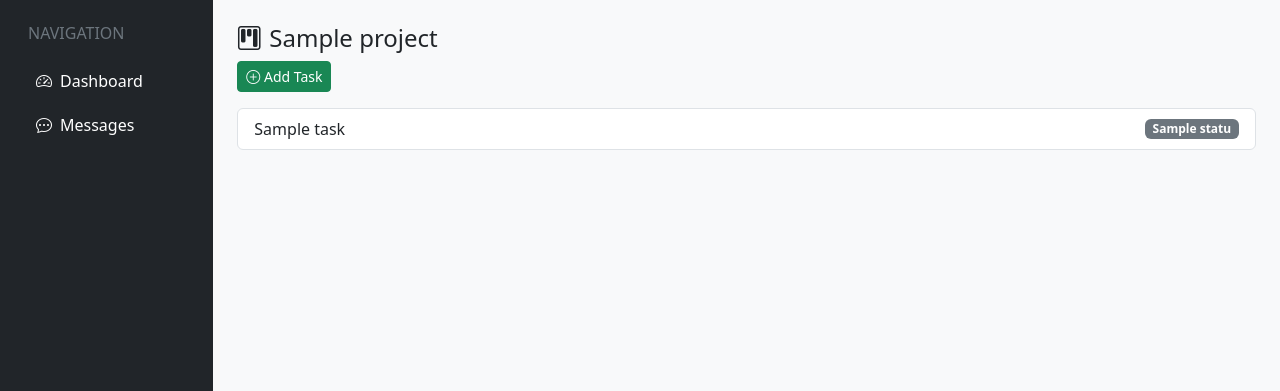
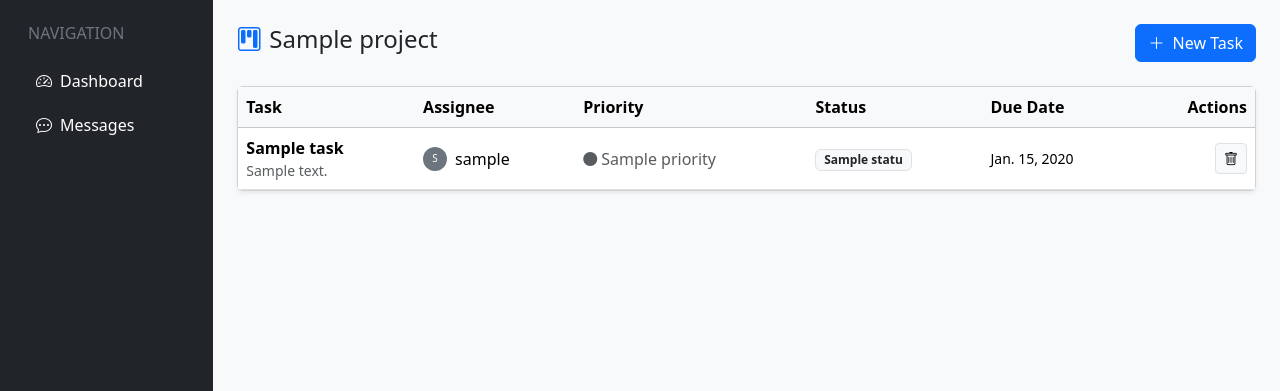
Before and after one commit to Tanvi-Bagwe/project-management-django, a Django app: page /projects/1/ in a window 1280 px wide. Shown: the part 56-447 px from the top of the page. Run offline with Django 5.2, Linux system fonts and the light colour scheme; a user stored in the database is signed in; tables that the repository leaves empty hold one stand-in row (values such as "Sample post").

Commit message:
task delete flow project creation flow create task button from the dashboard

```diff
--- a/templates/dashboard/manager.html
+++ b/templates/dashboard/manager.html
@@ -4,6 +4,10 @@
     <h4 class="mb-4">
         <i class="bi bi-folder2-open me-2"></i>My Projects
     </h4>
+    <a href="{% url 'create_task' %}" class="btn btn-outline-primary btn-sm float-end">
+        <i class="bi bi-plus-square"></i> Create Task
+    </a>
+
     <button class="btn btn-success btn-sm mb-3"
             data-bs-toggle="modal"
             data-bs-target="#projectModal">
--- a/templates/projects/detail.html
+++ b/templates/projects/detail.html
@@ -1,25 +1,66 @@
 {% extends "base.html" %}
 {% block content %}
 
-    <h4>
-        <i class="bi bi-kanban me-2"></i>{{ project.name }}
-    </h4>
+    <div class="d-flex justify-content-between align-items-center mb-4">
+        <h4><i class="bi bi-kanban me-2 text-primary"></i>{{ project.name }}</h4>
+        <button class="btn btn-primary" data-bs-toggle="modal" data-bs-target="#taskModal">
+            <i class="bi bi-plus-lg me-1"></i> New Task
+        </button>
+    </div>
 
-    <button class="btn btn-success btn-sm mb-3"
-            data-bs-toggle="modal"
-            data-bs-target="#taskModal">
-        <i class="bi bi-plus-circle"></i> Add Task
-    </button>
-
-    <ul class="list-group">
-        {% for task in tasks %}
-            <li class="list-group-item d-flex justify-content-between">
-                {{ task.title }}
-                <span class="badge bg-secondary">{{ task.status.name }}</span>
-            </li>
-        {% endfor %}
-    </ul>
+    <div class="card shadow-sm">
+        <div class="table-responsive">
+            <table class="table table-hover align-middle mb-0">
+                <thead class="table-light">
+                <tr>
+                    <th>Task</th>
+                    <th>Assignee</th>
+                    <th>Priority</th>
+                    <th>Status</th>
+                    <th>Due Date</th>
+                    <th class="text-end">Actions</th>
+                </tr>
+                </thead>
+                <tbody>
+                {% for task in tasks %}
+                    <tr>
+                        <td>
+                            <div class="fw-bold">{{ task.title }}</div>
+                            <div class="small text-muted text-truncate"
+                                 style="max-width: 200px;">{{ task.description }}</div>
+                        </td>
+                        <td>
+                            <div class="d-flex align-items-center">
+                                <div class="bg-secondary text-white rounded-circle d-flex align-items-center justify-content-center me-2"
+                                     style="width: 24px; height: 24px; font-size: 10px;">
+                                    {{ task.assigned_to.username|slice:":1"|upper }}
+                                </div>
+                                {{ task.assigned_to.username }}
+                            </div>
+                        </td>
+                        <td>
+                            {% if task.priority.name == "High" %}
+                                <span class="text-danger"><i class="bi bi-circle-fill me-1 small"></i>High</span>
+                            {% else %}
+                                <span class="text-muted"><i
+                                        class="bi bi-circle-fill me-1 small"></i>{{ task.priority.name }}</span>
+                            {% endif %}
+                        </td>
+                        <td>
+                        <span class="badge {% if task.status.name == 'Completed' %}bg-success-subtle text-success{% else %}bg-light text-dark border{% endif %}">
+                            {{ task.status.name }}
+                        </span>
+                        </td>
+                        <td class="small">{{ task.due_date }}</td>
+                        <td class="text-end">
+                            <button class="btn btn-sm btn-light border"><i class="bi bi-trash"></i></button>
+                        </td>
+                    </tr>
+                {% endfor %}
+                </tbody>
+            </table>
+        </div>
+    </div>
 
     {% include "tasks/task_modal.html" %}
-
 {% endblock %}
```
